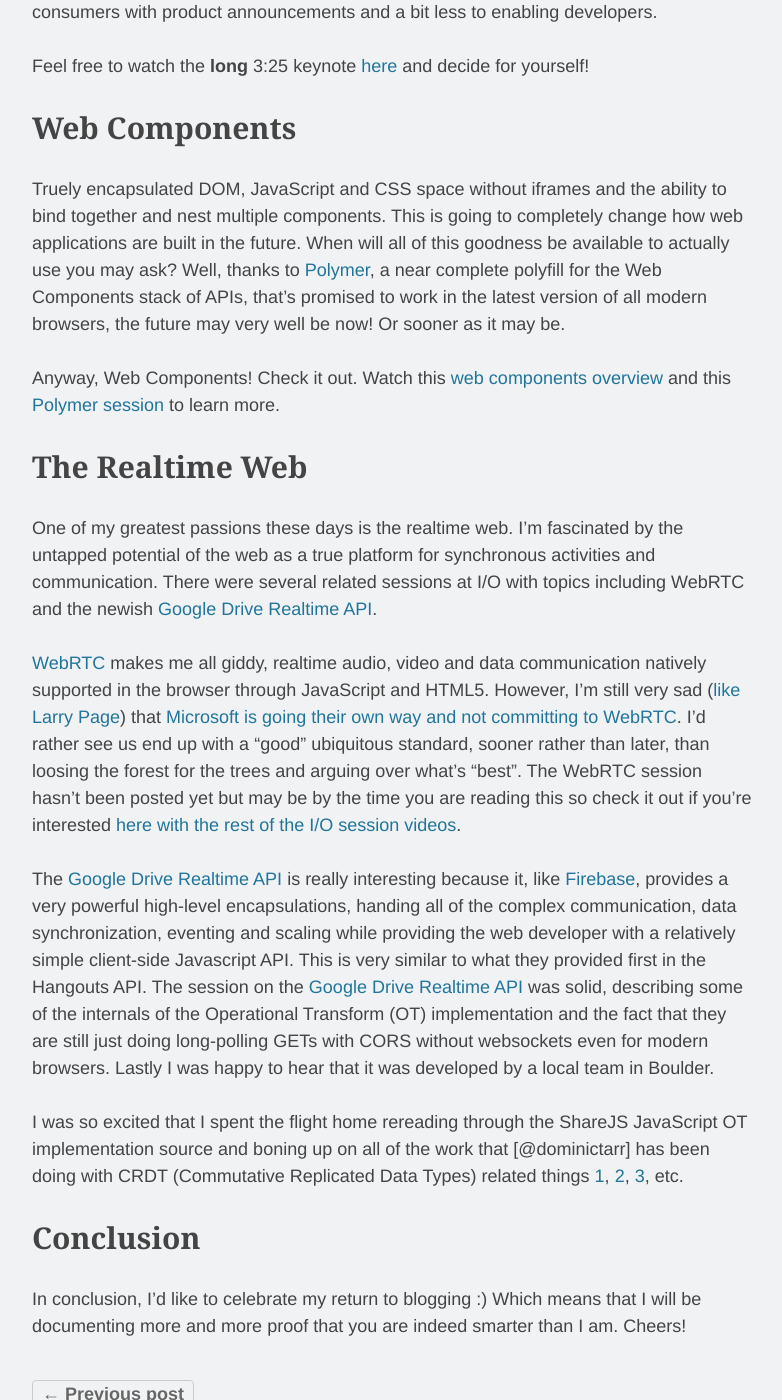
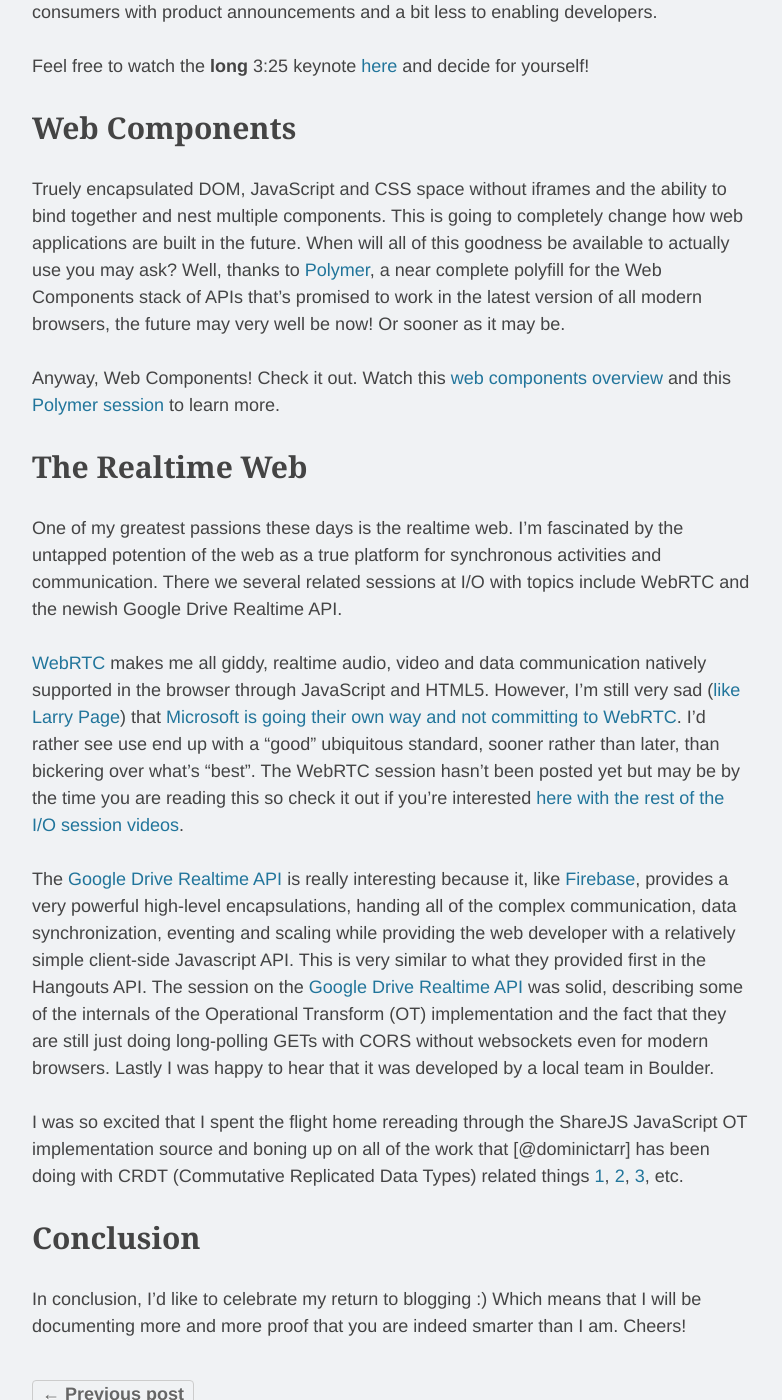
Before and after one commit to mbrevoort/mikebrevoort.site, a Jekyll site: the page built from _posts/2013-05-19-google-io-2013-retrospective.md, in a window 1280 px wide and 1400 px high, scrolled down 948 px. Shown: the whole window, without its empty margins (248-1030 px from the left). Built offline with Jekyll 4.4.1, drawn with Linux system fonts in a browser that asks for light colours; nearby versions of some CDN libraries; Markdown is read by kramdown in place of the engine named in the settings.

```diff
--- a/_posts/2013-05-19-google-io-2013-retrospective.md
+++ b/_posts/2013-05-19-google-io-2013-retrospective.md
@@ -23,15 +23,15 @@
 
 ## Web Components
 
-Truely encapsulated DOM, JavaScript and CSS space without iframes and the ability to bind together and nest multiple components. This is going to completely change how web applications are built in the future. When will all of this goodness be available to actually use you may ask? Well, thanks to [Polymer], a near complete polyfill for the Web Components stack of APIs, that's promised to work in the latest version of all modern browsers, the future may very well be now! Or sooner as it may be.
+Truely encapsulated DOM, JavaScript and CSS space without iframes and the ability to bind together and nest multiple components. This is going to completely change how web applications are built in the future. When will all of this goodness be available to actually use you may ask? Well, thanks to [Polymer], a near complete polyfill for the Web Components stack of APIs that's promised to work in the latest version of all modern browsers, the future may very well be now! Or sooner as it may be.
 
 Anyway, Web Components! Check it out. Watch this [web components overview] and this [Polymer session] to learn more.
 
 ## The Realtime Web
 
-One of my greatest passions these days is the realtime web. I'm fascinated by the untapped potential of the web as a true platform for synchronous activities and communication. There were several related sessions at I/O with topics including WebRTC and the newish [Google Drive Realtime API].
+One of my greatest passions these days is the realtime web. I'm fascinated by the untapped potention of the web as a true platform for synchronous activities and communication. There we several related sessions at I/O with topics include WebRTC and the newish Google Drive Realtime API.
 
-[WebRTC] makes me all giddy, realtime audio, video and data communication natively supported in the browser through JavaScript and HTML5. However, I'm still very sad ([like Larry Page](http://www.youtube.com/watch?feature=player_embedded&v=9pmPa_KxsAM#t=10663s)) that [Microsoft is going their own way and not committing to WebRTC](http://gigaom.com/2013/01/17/microsoft-cu-webrtc-prototype/). I'd rather see us end up with a "good" ubiquitous standard, sooner rather than later, than loosing the forest for the trees and arguing over what's "best". The WebRTC session hasn't been posted yet but may be by the time you are reading this so check it out if you're interested [here with the rest of the I/O session videos](https://developers.google.com/live/).
+[WebRTC] makes me all giddy, realtime audio, video and data communication natively supported in the browser through JavaScript and HTML5. However, I'm still very sad ([like Larry Page](http://www.youtube.com/watch?feature=player_embedded&v=9pmPa_KxsAM#t=10663s)) that [Microsoft is going their own way and not committing to WebRTC](http://gigaom.com/2013/01/17/microsoft-cu-webrtc-prototype/). I'd rather see use end up with a "good" ubiquitous standard, sooner rather than later, than bickering over what's "best". The WebRTC session hasn't been posted yet but may be by the time you are reading this so check it out if you're interested [here with the rest of the I/O session videos](https://developers.google.com/live/).
 
 The [Google Drive Realtime API] is really interesting because it, like [Firebase], provides a very powerful high-level encapsulations, handing all of the complex communication, data synchronization, eventing and scaling while providing the web developer with a relatively simple client-side Javascript API. This is very similar to what they provided first in the Hangouts API. The session on the [Google Drive Realtime API](https://developers.google.com/drive/realtime/) was solid, describing some of the internals of the Operational Transform (OT) implementation and the fact that they are still just doing long-polling GETs with CORS without websockets even for modern browsers. Lastly I was happy to hear that it was developed by a local team in Boulder.
 
```
